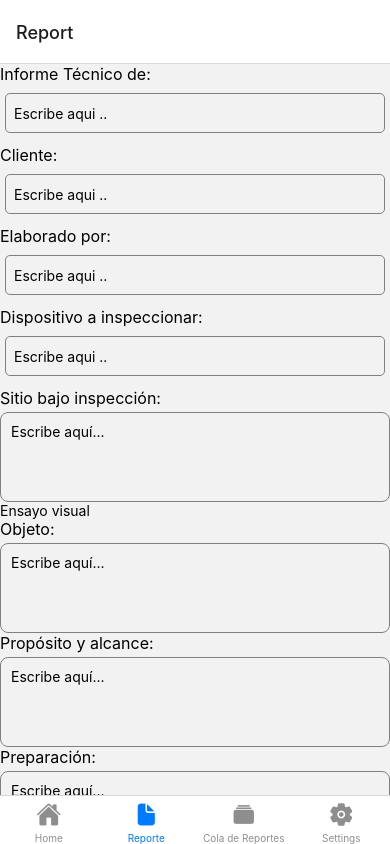
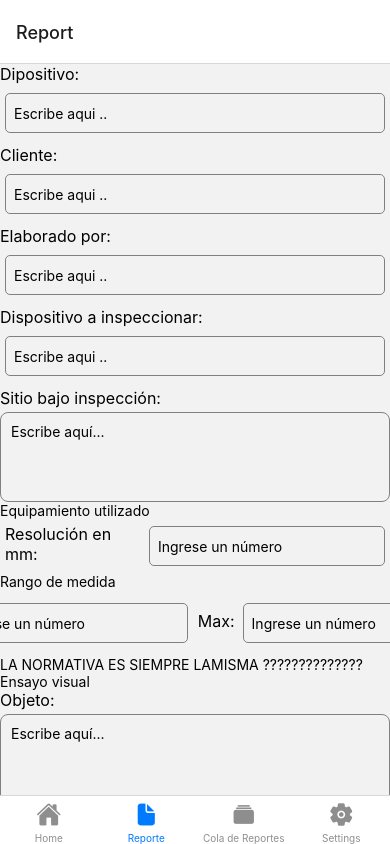
Before and after one commit to rde-armas/cainsi-calidad, a React Native app in the folder cainsi-mobile/: screen /Report in a window 390 px wide. Built offline with nearby package versions, Linux system fonts and the light colour scheme.

Commit message:
Agrega ultimo cambio a Home y avances en la seleccion de scheme

```diff
--- a/cainsi-mobile/src/components/InputsComponents.js
+++ b/cainsi-mobile/src/components/InputsComponents.js
@@ -59,7 +59,7 @@ const NumberInputComponent = ({label, imputName, onInputChange}) => {
     }
 
     return (
-        <View>
+        <View style={styles.numberView}>
             <Text style={styles.label}>{label}:</Text>
             <TextInput
                 style={styles.numberInput}
@@ -91,12 +91,18 @@ const styles = StyleSheet.create({
         fontSize: 16,
         marginBottom: 4,
     },
+    numberView: {
+        flexDirection: 'row',
+        alignItems: 'center',
+        margin:5,
+    },
     numberInput: {
         height: 40,
         borderColor: 'gray',
         borderWidth: 1,
         borderRadius:5,
         paddingHorizontal: 8,
+        marginLeft:8,
     },
     multilineText: {
         borderWidth: 1,
--- a/cainsi-mobile/src/components/SchemeList.js
+++ b/cainsi-mobile/src/components/SchemeList.js
@@ -1,28 +1,34 @@
-import React from 'react';
-import { Text, View, Image, FlatList, StyleSheet } from 'react-native';
+import React, { useState } from 'react';
+import { Text, View, Image, FlatList, StyleSheet, TouchableOpacity } from 'react-native';
 
-export default function SchemeList() {
-  const imageNames = ['1.jpg', '2.jpg'];
+export default function SchemeList({ onSelectImage }) {
+    const images = [
+        { id: '1', source: require('../assets/scheme/1.png') },
+        { id: '2', source: require('../assets/scheme/2.png') },
+        // Agrega más imágenes según sea necesario
+    ];
 
-  const renderItem = ({ item }) => (
-    <View>
-      <Image style={style.image} source={{ uri: item.uri }} />
-      <Text>asd as </Text>
-    </View>
-  );
-
-  const imageList = imageNames.map((imageName) => ({
-    id: imageName,
-    uri: `asset:/assets/scheme/${imageName}`,
-  }));
+    const handleImagePress = (id, image) => {
+        onSelectImage(id, image);
+    };
 
     return (
         <FlatList
-        data={imageList}
+        data={images}
         numColumns={2}
         showsVerticalScrollIndicator={false}
-        renderItem={({ item }) => <Text>{item.uri}</Text>}
-        contentContainerStyle = {style.flatListContententContainer}
+        renderItem={({ item }) => (
+            <TouchableOpacity
+                onPress={() => handleImagePress(item.id)}
+                style={style.touchable}
+            >
+            <Image
+                source={item.source}
+                style={style.image}
+            />
+            </TouchableOpacity>
+        )}
+        contentContainerStyle={style.flatListContentContainer}
         />
     );
 }
@@ -31,9 +37,17 @@ const style = StyleSheet.create({
     flatListContententContainer: {
         paddingHorizontal: 5,
     },
+    touchable: {
+        flex: 1,
+        margin: 6,
+    },
     image: {
-		width: 100,
-        height: 100,
-        margin: 5
+        flex: 1,
+        width: null,
+        maxHeight: 220,
+        borderWidth: 2,
+        borderColor: "#000",
+        resizeMode: "contain",
+        margin: 6,
     },
 });
--- a/cainsi-mobile/src/screens/HomeScreen.js
+++ b/cainsi-mobile/src/screens/HomeScreen.js
@@ -1,26 +1,55 @@
-import { SafeAreaView, Image, StyleSheet } from 'react-native';
+import { SafeAreaView, Image, StyleSheet, TouchableOpacity, View, Dimensions, Text } from 'react-native';
 import React from 'react';
 
-export default function HomeScreen() {
+export default function HomeScreen(props) {
+  	const { navigation } = props;
+
+	const goToReport = () => {
+		navigation.navigate("Report");
+	}
+
   return (
-    <SafeAreaView style={style.container}>
-      	<Image source={require('../assets/cainsi_logo.png')}/>
-
+    <SafeAreaView style={styles.container}>
+		<Image source={require('../assets/cainsi_logo.png')} style={styles.logo} />
+		<View style={styles.centeredContainer}>
+			<TouchableOpacity
+				style={styles.touchableOpacity}
+				onPress={goToReport}
+			>
+				<Text style={styles.buttonText}>Medición de Espesores en Recipientes de Presión</Text>
+			</TouchableOpacity>
+		</View>
     </SafeAreaView>
-  )
+  );
 }
 
-const style = StyleSheet.create({
+const windowWidth = Dimensions.get('window').width;
+
+const styles = StyleSheet.create({
 	container: {
 		flex: 1,
+		justifyContent: 'center',
 		alignItems: 'center',
-		alignContent: 'center'
+		backgroundColor: '#fff',
 	},
-	button: {
-	  width: '100', // Ajusta el ancho del botón al 70%
-	  backgroundColor: 'white', // Fondo blanco
-	  borderColor: 'black', // Borde negro
-	  borderWidth: 1, // Grosor del borde
-	  color: 'black', // Texto negro
+	centeredContainer: {
+		flex: 1,
+		alignItems: 'center',
+		justifyContent: 'center',
+	},
+	logo: {
+		width: windowWidth, // Ajusta el ancho de la imagen según tus necesidades
+		marginBottom: 20, // Espacio entre la imagen y el botón
+	},
+	touchableOpacity: {
+		width: windowWidth * 0.8,
+		borderWidth: 1,
+		borderColor: 'black',
+		borderRadius: 10,
+		padding: 10,
+		alignItems: 'center', // Alinea el contenido al centro horizontalmente
+	},
+	buttonText: {
+		textAlign: 'center', // Alinea el texto al centro
 	},
 });
--- a/cainsi-mobile/src/screens/ReportScreen.js
+++ b/cainsi-mobile/src/screens/ReportScreen.js
@@ -1,7 +1,8 @@
 import React, { useState } from 'react';
-import { SafeAreaView, TextInput, Button, View, StyleSheet, Text, ScrollView } from 'react-native';
+import { Alert, SafeAreaView, Modal, Button, View, StyleSheet, Text, ScrollView, Pressable} from 'react-native';
 import { TextMultiLineInputComponent, TextInputComponent, NumberInputComponent } from '../components/InputsComponents';
 import PhotoInputComponent from '../components/PhotoInputComponent';
+import SchemeList from '../components/SchemeList';
 import GridInput from '../components/GridInputs';
 
 const initialInputs = {
@@ -12,8 +13,19 @@ const initialInputs = {
   input5: '',
 };
 
+const schemeImage = {
+	id:'',
+	imageUri: null,
+};
+
 export default function ReportScreen() {
 	const [inputs, setInputs] = useState(initialInputs);
+	const [modalVisible, setModalVisible] = useState(false);
+	const [schemeImg, setScheme] =  useState(schemeImage)
+
+	const handleSchemeSet = (id, imageUri) => {
+		setScheme((scheme) => ({ ...scheme, id, imageUri }));
+	};
 
 	const handleInputChange = (inputName, value) => {
 		setInputs((prevInputs) => ({ ...prevInputs, [inputName]: value }));
@@ -29,11 +41,28 @@ export default function ReportScreen() {
 	return (
 		<SafeAreaView style={styles.container}>
 			<ScrollView>
-			<TextInputComponent inputName='input1' label='Informe Técnico de' onInputChange={handleInputChange} />
+				<TextInputComponent inputName='input1' label='Dipositivo' onInputChange={handleInputChange} />
 				<TextInputComponent label='Cliente' onInputChange={handleInputChange} />
 				<TextInputComponent label='Elaborado por' onInputChange={handleInputChange} />
 				<TextInputComponent label='Dispositivo a inspeccionar' onInputChange={handleInputChange} />
 				<TextMultiLineInputComponent label='Sitio bajo inspección' onInputChange={handleInputChange} />
+				<View>
+					<Text>Equipamiento utilizado</Text>
+					<NumberInputComponent inputName='resolucion' label='Resolución en mm'/>
+					<Text>Rango de medida</Text>
+					<View style={
+						{
+							flexDirection: 'row',
+							justifyContent: 'center',
+							alignItems: 'center',
+							margin:8,
+						}
+					}>
+						<NumberInputComponent inputName='minRange' label='Min'/>
+						<NumberInputComponent inputName='maxRange' label='Max'/>
+					</View>
+				</View>
+				<Text>LA NORMATIVA ES SIEMPRE LAMISMA ??????????????</Text>
 
 				<Text style={styles.label}>Ensayo visual</Text>
 
@@ -44,11 +73,47 @@ export default function ReportScreen() {
 
 				<Text style={styles.label}>Mediciones de Ultasonido</Text>
 				<Text style={styles.label}>Aca van los equemas</Text>
-			{inputs.input1 && (
+
+				{/* PopUP SchemeList */}
+
+				<View style={styles.centeredView}>
+					<Modal
+						animationType="slide"
+						transparent={true}
+						visible={modalVisible}
+						onRequestClose={() => {
+							Alert.alert('Modal has been closed.');
+							setModalVisible(!modalVisible);
+						}}>
+						<View style={styles.centeredView}>
+							<View style={styles.modalView}>
+								<SchemeList onSelectImage={(id, image) => {
+									// Manejar el id de la imagen seleccionada aquí
+									// setear el id de la imagen en la lista de inputs
+										handleSchemeSet(id, image)
+										console.log(`Imagen seleccionada con id: ${id}`);
+										setModalVisible(!modalVisible)
+									}}/>
+							</View>
+						</View>
+					</Modal>
+					<Pressable
+						style={[styles.button, styles.buttonOpen]}
+						onPress={() => setModalVisible(true)}>
+						<Text style={styles.textStyle}>Seleccionar esquema</Text>
+					</Pressable>
+				</View>
+				{
+
+				}
+				{/* PopUP SchemeList end*/}
+
+				{
+					schemeImg.id && (
 					<ScrollView horizontal>
 						<GridInput numRows={5} numCols={6} />
-				</ScrollView>
-			)}
+					</ScrollView>)
+				}
 
 				<Text>Equipamiento utilizado</Text>
 				<PhotoInputComponent/>
@@ -64,34 +129,46 @@ const styles = StyleSheet.create({
 		flex: 1,
 		justifyContent: 'center',
 		padding: 16,
+	},centeredView: {
+		flex: 1,
+		justifyContent: 'center',
+		alignItems: 'center',
+		marginTop: 22,
 	},
-//   input: {
-//     height: 40,
-//     borderColor: 'gray',
-//     borderWidth: 1,
-//     marginBottom: 12,
-//     borderRadius: 5,
-//     paddingHorizontal: 8,
-// 	margin:5,
-//   },
-//   label: {
-//     fontSize: 16,
-//     marginBottom: 4,
-//   },
-//   numberInput: {
-//     height: 40,
-//     borderColor: 'gray',
-//     borderWidth: 1,
-// 	borderRadius:5,
-//     paddingHorizontal: 8,
-//   },
-//   imagePickerButtonText: {
-//     color: 'white',
-//   },
-//   selectedImage: {
-//     width: 200,
-//     height: 200,
-//     resizeMode: 'cover',
-//     marginBottom: 12,
-//   },
+	modalView: {
+		width: '95%',
+		height:'95%',
+		margin: 20,
+		backgroundColor: 'white',
+		borderRadius: 20,
+		padding: 35,
+		shadowColor: '#000',
+		shadowOffset: {
+			width: 0,
+			height: 2,
+		},
+		shadowOpacity: 0.25,
+		shadowRadius: 4,
+		elevation: 5,
+	},
+	button: {
+		borderRadius: 20,
+		padding: 10,
+		elevation: 2,
+	},
+	buttonOpen: {
+		backgroundColor: '#F194FF',
+	},
+	buttonClose: {
+		backgroundColor: '#2196F3',
+	},
+	textStyle: {
+		color: 'white',
+		fontWeight: 'bold',
+		textAlign: 'center',
+	},
+	modalText: {
+		marginBottom: 15,
+		textAlign: 'center',
+	},
 });
```
Also changed, not shown: cainsi-mobile/src/components/SchemeRender.js (added, +31 -0 lines). Lines whose indentation alone changed are shown as unchanged.
